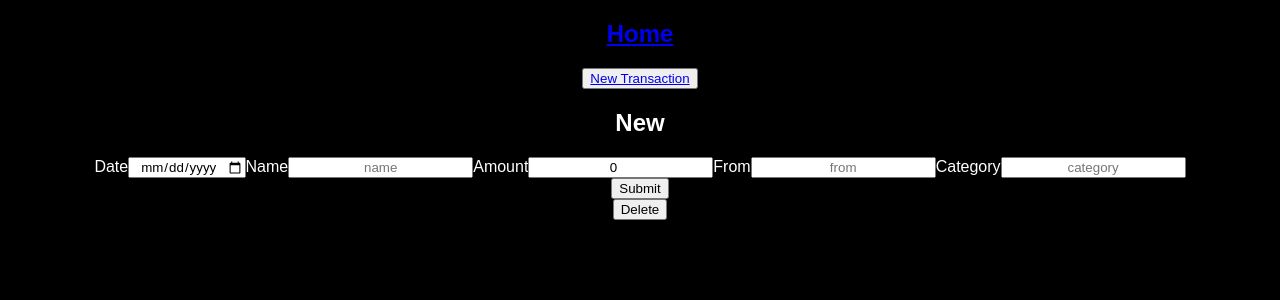
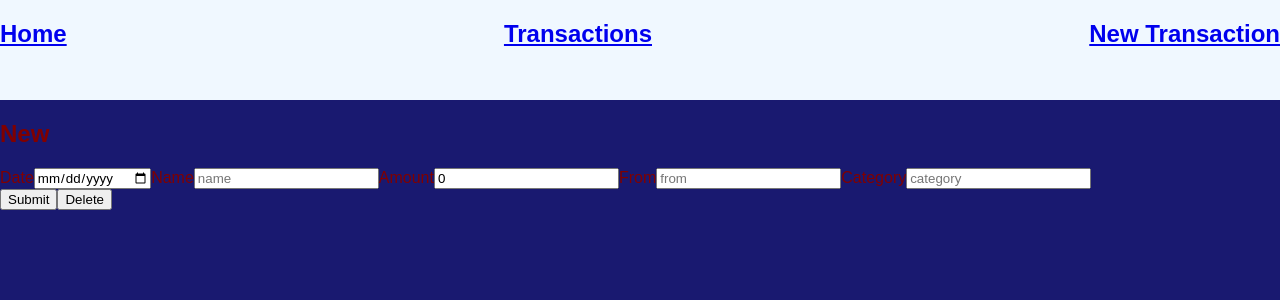
Before and after one commit to JamalPartridge/Bugeting-App-frontend, a React (Create React App) app: page /transactions/new in a window 1280 px wide. Shown: the top 300 px of the page. Built offline with nearby package versions, Linux system fonts and the light colour scheme; no server answers; the HTML template or start-up script is replaced by a standard one.

Commit message:
debugging adding css

```diff
--- a/src/App.css
+++ b/src/App.css
@@ -1,16 +1,22 @@
 * {
-    text-align: center;
     font-family: sans-serif;
   }
 
-  body {
-    background-color: black;
-    color: white;
+body {
+    background-color: midnightblue;
+    color: maroon;
     margin: 0 auto;
   }
 
-  .main {
+.main {
     margin: 85px;
     padding: 25px;
     border: 2px solid white;
 }
+
+.home
+
+
+.Show {
+    display: flex;
+}
--- a/src/Components/EditTransaction.js
+++ b/src/Components/EditTransaction.js
@@ -34,7 +34,7 @@ function EditTransaction(){
           .get(`${API}/transactions/${index}`)
           .then((res) => setEditTrans(res.data))
           .catch((err) => console.log(err));
-      }, [index, useNavigate()]);
+      }, [index, navigate]);
 
 
       return (
--- a/src/Components/NavBar.js
+++ b/src/Components/NavBar.js
@@ -1,14 +1,18 @@
 import { Link } from "react-router-dom";
+import navBar from "../css/navBar.css"
 
 export default function NavBar(){
 return(
-    <nav className="Nav">
+    <nav className="NavBar">
         <h1>
             <Link to="/">Home</Link>
         </h1>
-        <button>
-            <Link to="/transaction/new">New Transaction</Link>
-        </button>
+        <h1>
+            <Link to="/transactions">Transactions</Link>
+        </h1>
+        <h1>
+            <Link to="/transactions/new">New Transaction</Link>
+        </h1>
     </nav>
 );
 }
--- a/src/Components/TransNewForm.js
+++ b/src/Components/TransNewForm.js
@@ -1,6 +1,7 @@
 import { useState } from "react";
 import { useNavigate, Link } from "react-router-dom";
 import axios from "axios";
+
 const API = process.env.REACT_APP_API_URL;
 
 function TransactionNewForm() {
@@ -17,22 +18,19 @@ function TransactionNewForm() {
     setTransaction({ ...transaction, [event.target.id]: event.target.value });
   };
 
-  const addTransaction = (newTransaction) => {
+  const handleSubmit = (event) => {
+    event.preventDefault();
+
     axios
-    .post(`${API}/transactions`, newTransaction)
-    .then(
-    () => {
+    .post(`${API}/transactions`, transaction)
+    .then(() => {
     navigate(`/transactions`);
     })
-    .catch((c) => console.error("catch", c));
+    .catch((err) => console.log(err));
    };
 
-  const handleSubmit = (event) => {
-    event.preventDefault();
-    addTransaction(transaction)
-  };
   return (
-    <div className="New-Transaction" >
+    <div className="newForm" >
       <form onSubmit={handleSubmit}>
       <label htmlFor="date">Date</label>
         <input
@@ -81,10 +79,10 @@ function TransactionNewForm() {
         />
         <br />
         <input type="submit" />
-      </form>
       <Link to={"/transactions"}>
             <button>Delete</button>
           </Link>
+      </form>
     </div>
   );
 }
--- a/src/Components/Transaction.js
+++ b/src/Components/Transaction.js
@@ -1,9 +1,11 @@
 import { useState, useEffect } from "react";
 import { useParams, Link, useNavigate } from "react-router-dom";
 import axios from "axios";
+import transaction from ".css/transaction.css";
+
 const API = process.env.REACT_APP_API_URL;
 
-export default function Transaction() {
+function Transaction() {
   const [transaction, setTransaction] = useState([]);
   const { index } = useParams();
   const navigate = useNavigate();
@@ -45,3 +47,5 @@ export default function Transaction() {
     </div>
   );
 }
+
+export default Transaction;
--- a/src/Components/Transactions.js
+++ b/src/Components/Transactions.js
@@ -1,6 +1,8 @@
 import { useState, useEffect } from "react";
 import { Link } from "react-router-dom";
 import axios from "axios";
+import transactions from "../css/transactions.css"
+
 
 const API = process.env.REACT_APP_API_URL
 
@@ -13,16 +15,15 @@ function Transactions() {
             .then((res) => {
                 setTransactions(res.data)
             })
-            .catch(err => console.log(err))
-    }, [])
+            .catch((err) => console.log(err))
+    }, []);
 
     const transactionList = transactions.map((transaction, index) => {
         return (
           <li key={index}>
             <span className="transactionDetails">
               {transaction.date}
-              <Link to={`/transactions/${index}`}>{transaction.item_name}</Link>$
-              {transaction.amount}
+              <Link to={`/transactions/${index}`}>{transaction.item_name}</Link>${transaction.amount}
             </span>
           </li>
         );
@@ -30,7 +31,7 @@ function Transactions() {
 
       let array = [];
 
-      const bankTotal = array.reduce((a, b) => a + b, 0);
+      const balance = array.reduce((a, b) => a + b, 0);
 
       const colorCode = (total) => {
         if (total >= 1000) {
@@ -44,10 +45,10 @@ function Transactions() {
 
     return (
         <div className="transactions">
-      <p className="bankTotal">
-        Bank Account Total:{" "}
-        <span style={{ color: colorCode(bankTotal) }}>
-          ${bankTotal.toFixed(2)}
+      <p className="balance">
+        Account Total:{" "}
+        <span style={{ color: colorCode(balance) }}>
+          ${balance.toFixed(2)}
         </span>
       </p>
       <ul className="list">{transactionList}</ul>
--- a/src/Pages/Show.js
+++ b/src/Pages/Show.js
@@ -1,4 +1,4 @@
-import TransactionDetails from "../Components/TransactionDetails";
+import TransactionDetails from "../Components/TransactionDetials";
 
 function Show() {
   return (
--- /dev/null
+++ b/src/css/editTransaction.css
@@ -0,0 +1,4 @@
+.edit_form {
+    display: grid;
+    grid-template-columns: 200px 1fr;
+  }
--- /dev/null
+++ b/src/css/navBar.css
@@ -0,0 +1,7 @@
+.NavBar {
+    background-color: aliceblue;
+    height: 100px;
+    display: flex;
+    justify-content: space-between;
+
+}
--- /dev/null
+++ b/src/css/transactions.css
@@ -0,0 +1,27 @@
+.list {
+    list-style: none;
+    border-bottom: 2px solid maroon;
+}
+
+.back {
+    outline: 2px solid white;
+    margin: 10px;
+    color: black;
+}
+
+.transactions {
+    font-weight: bold;
+    font-style: italic;
+    font-size: larger;
+}
+
+.transactionDetails {
+    display: flex;
+    justify-content: space-between;
+    margin-bottom: 10px;
+}
+
+.balance {
+    font-weight: bold;
+    font-size: larger;
+  }
```
Also changed, not shown: src/css/transaction.css (added, +12 -0 lines).
